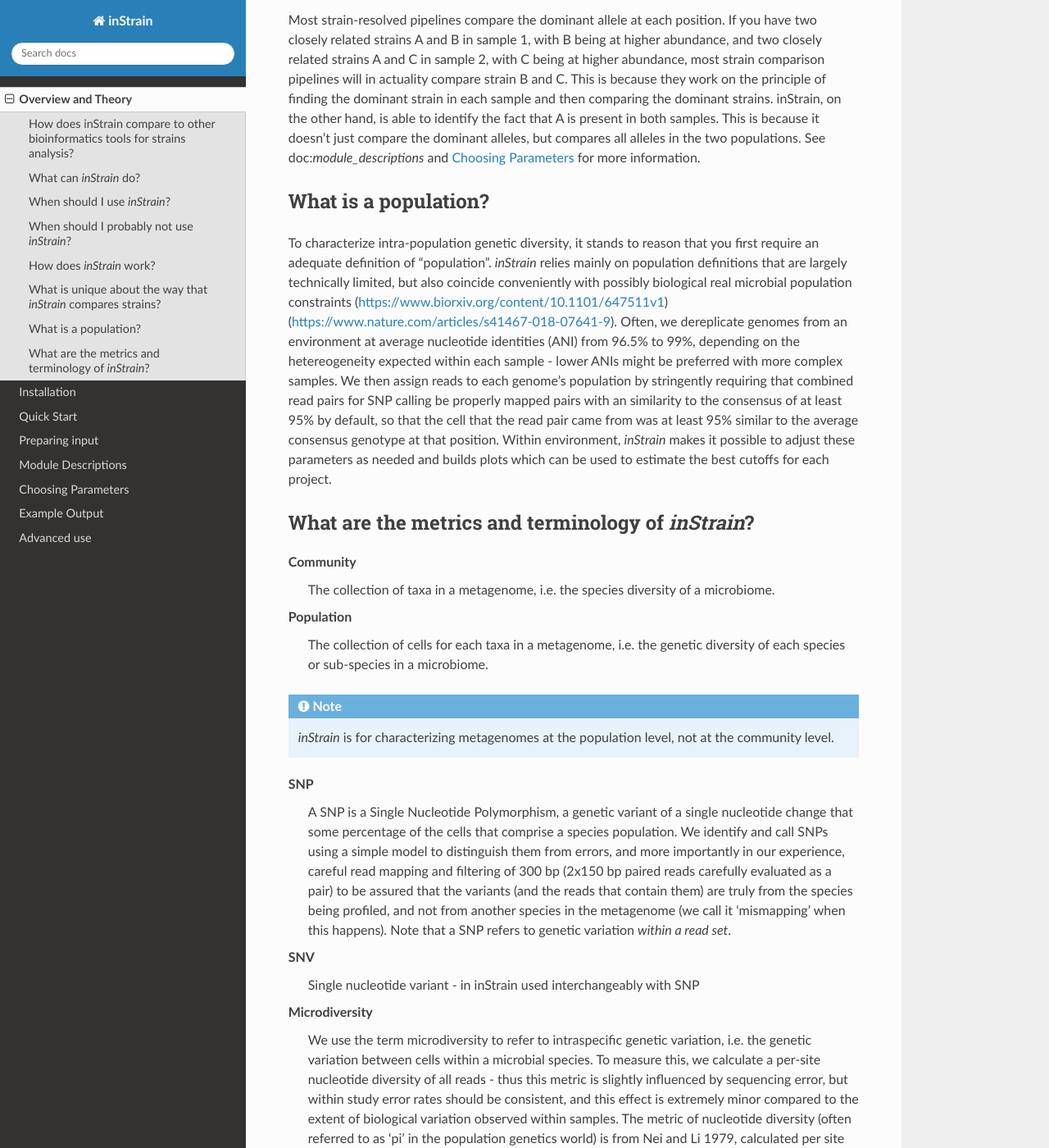
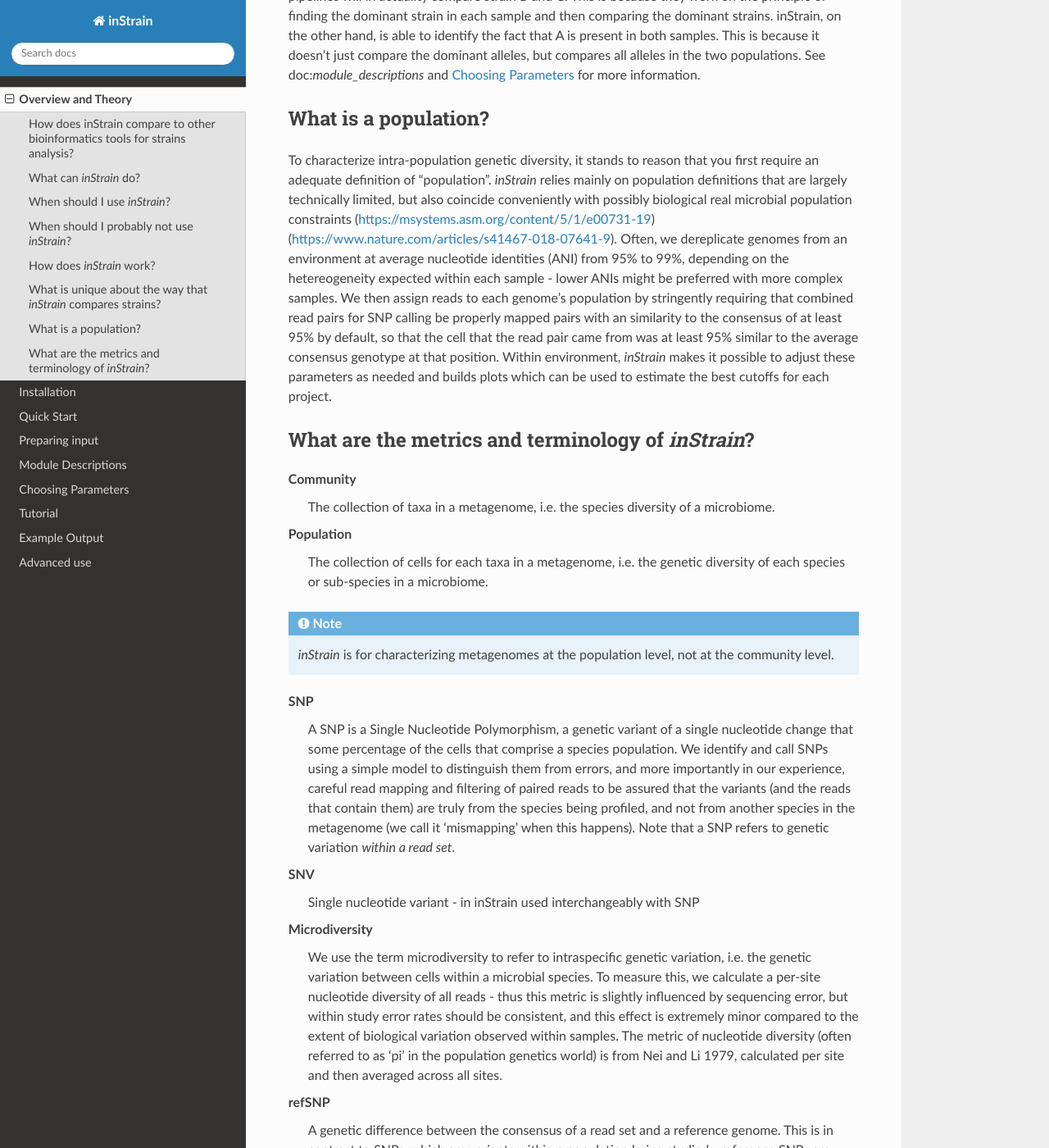
Before and after one commit to MrOlm/inStrain, a Sphinx documentation site: the page built from docs/overview.rst, in a window 1280 px wide and 1400 px high, scrolled down 2815 px. Shown: the whole window at 82% size. Built offline with Sphinx 7.4.7 and the Read the Docs theme 2.0.0, drawn with Linux system fonts in a browser that asks for light colours; some of the changed text lies outside the part shown.

Commit message:
docs update

```diff
--- a/docs/index.rst
+++ b/docs/index.rst
@@ -34,5 +33,6 @@
    preparing_input
    module_descriptions
    choosing_parameters
+   tutorial
    example_output
    Advanced_use
--- a/docs/overview.rst
+++ b/docs/overview.rst
@@ -18,7 +17,7 @@
 
 *inStrain* includes calculation of nucleotide diversity, calling SNPs (including non-synonymous and synonymous variants), reporting accurate coverage / breadth, and calculating linkage disequilibrium in the contexts of genomes, contigs, and individual genes.
 
-*inStrain* also includes comparing the frequencies of fixed and segregating variants between sequenced populations with extremely high accuracy, out-performing other popular "strain-resolved" metagenomics programs.
+*inStrain* also includes comparing the frequencies of fixed and segregating variants between sequenced populations with extremely high accuracy, out-performing other popular strain-resolved metagenomics programs.
 
 The typical use-case is to generate a `.bam` file by mapping metagenomic reads to a bacterial genome that is present in the metagenomic sample, and using inStrain to characterize the microdiversity present.
 
@@ -77,7 +76,7 @@
 What is a population?
 --------------
 
-To characterize intra-population genetic diversity, it stands to reason that you first require an adequate definition of "population". *inStrain* relies mainly on population definitions that are largely technically limited, but also coincide conveniently with possibly biological real microbial population constraints (https://www.biorxiv.org/content/10.1101/647511v1) (https://www.nature.com/articles/s41467-018-07641-9). Often, we dereplicate genomes from an environment at average nucleotide identities (ANI) from 96.5% to 99%, depending on the hetereogeneity expected within each sample - lower ANIs might be preferred with more complex samples. We then assign reads to each genome's population by stringently requiring that combined read pairs for SNP calling be properly mapped pairs with an similarity to the consensus of at least 95% by default, so that the cell that the read pair came from was at least 95% similar to the average consensus genotype at that position. Within environment, *inStrain* makes it possible to adjust these parameters as needed and builds plots which can be used to estimate the best cutoffs for each project.
+To characterize intra-population genetic diversity, it stands to reason that you first require an adequate definition of "population". *inStrain* relies mainly on population definitions that are largely technically limited, but also coincide conveniently with possibly biological real microbial population constraints (https://msystems.asm.org/content/5/1/e00731-19) (https://www.nature.com/articles/s41467-018-07641-9). Often, we dereplicate genomes from an environment at average nucleotide identities (ANI) from 95% to 99%, depending on the hetereogeneity expected within each sample - lower ANIs might be preferred with more complex samples. We then assign reads to each genome's population by stringently requiring that combined read pairs for SNP calling be properly mapped pairs with an similarity to the consensus of at least 95% by default, so that the cell that the read pair came from was at least 95% similar to the average consensus genotype at that position. Within environment, *inStrain* makes it possible to adjust these parameters as needed and builds plots which can be used to estimate the best cutoffs for each project.
 
 What are the metrics and terminology of *inStrain*?
 --------------
@@ -92,7 +91,7 @@
   *inStrain* is for characterizing metagenomes at the population level, not at the community level.
 
 SNP
-  A SNP is a Single Nucleotide Polymorphism, a genetic variant of a single nucleotide change that some percentage of the cells that comprise a species population. We identify and call SNPs using a simple model to distinguish them from errors, and more importantly in our experience, careful read mapping and filtering of 300 bp (2x150 bp paired reads carefully evaluated as a pair) to be assured that the variants (and the reads that contain them) are truly from the species being profiled, and not from another species in the metagenome (we call it 'mismapping' when this happens). Note that a SNP refers to genetic variation *within a read set*.
+  A SNP is a Single Nucleotide Polymorphism, a genetic variant of a single nucleotide change that some percentage of the cells that comprise a species population. We identify and call SNPs using a simple model to distinguish them from errors, and more importantly in our experience, careful read mapping and filtering of paired reads to be assured that the variants (and the reads that contain them) are truly from the species being profiled, and not from another species in the metagenome (we call it 'mismapping' when this happens). Note that a SNP refers to genetic variation *within a read set*.
 
 SNV
   Single nucleotide variant - in inStrain used interchangeably with SNP
--- a/docs/preparing_input.rst
+++ b/docs/preparing_input.rst
@@ -55,5 +55,6 @@
 
 You can run prodigal on your *.fasta* file to generate the *.fna* file with the gene-level information that `inStrain profile_genes` requires.
 
-Example::
-  $ prodigal -i assembly.fasta -d genes.fna
+Example:
+
+ $ prodigal -i assembly.fasta -d genes.fna
--- a/docs/quickstart.rst
+++ b/docs/quickstart.rst
@@ -61,7 +61,7 @@
 
 This module is able to translate scaffold-level results to genome-level results. If the `.fasta` file you mapped to consists of a single genome, running this module on its own will average the results among all scaffolds. If the `.fasta` file you mapped to consists of several genomes, by providing a `scaffold to bin file` or a list of the individual `.fasta` files making up the combined `.fasta` file, you can get summary results for each individual genome. Running this module is also required before generating plots.
 
-  $ inStrain genome_wide -i IS_output -s genome1.fasta genome2.fasta genome3.fasta
+ $ inStrain genome_wide -i IS_output -s genome1.fasta genome2.fasta genome3.fasta
 
 quick_profile
 -----------------
```
Also changed, not shown: other parts of docs/index.rst (+2 -3 lines), other parts of docs/overview.rst (+3 -4 lines), docs/tutorial.rst (added, +75 -0 lines).
